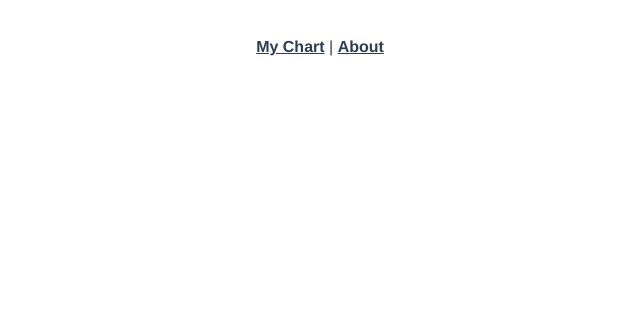
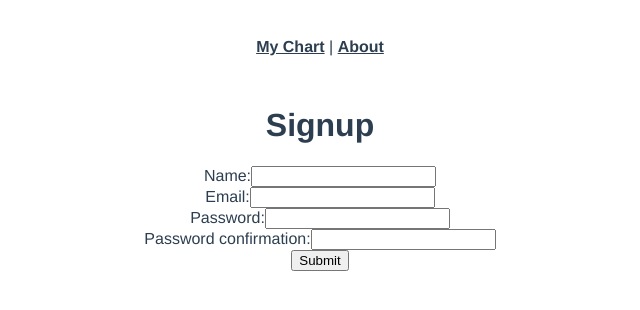
Before and after one commit to kellykaufman/Infinite-Loop-frontend, a Vue app: page /signup in a window 1280 px wide. Shown: the top 310 px of the page, without its empty margins (320-960 px from the left). Built offline with nearby package versions, Linux system fonts and the light colour scheme.

Commit message:
adds signup and routes

```diff
--- a/src/router/index.js
+++ b/src/router/index.js
@@ -1,10 +1,19 @@
 import Vue from "vue";
 import VueRouter from "vue-router";
 import MyChartIndex from "../views/MyChartIndex.vue";
+import Signup from "../views/Signup.vue";
 
 Vue.use(VueRouter);
 
 const routes = [
+  {
+    //You declare this:
+    path: "/signup",
+    // Comes from class div:
+    name: "signup",
+    // This is the name of the file:
+    component: Signup,
+  },
   {
     //You declare this:
     path: "/chart-index",
--- /dev/null
+++ b/src/views/Signup.vue
@@ -0,0 +1,53 @@
+<template>
+  <div class="signup">
+    <form v-on:submit.prevent="submit()">
+      <h1>Signup</h1>
+      <ul>
+        <li v-for="error in errors" v-bind:key="error">{{ error }}</li>
+      </ul>
+      <div>
+        <label>Name:</label>
+        <input type="text" v-model="newUserParams.name" />
+      </div>
+      <div>
+        <label>Email:</label>
+        <input type="email" v-model="newUserParams.email" />
+      </div>
+      <div>
+        <label>Password:</label>
+        <input type="password" v-model="newUserParams.password" />
+      </div>
+      <div>
+        <label>Password confirmation:</label>
+        <input type="password" v-model="newUserParams.password_confirmation" />
+      </div>
+      <input type="submit" value="Submit" />
+    </form>
+  </div>
+</template>
+
+<script>
+import axios from "axios";
+
+export default {
+  data: function () {
+    return {
+      newUserParams: {},
+      errors: [],
+    };
+  },
+  methods: {
+    submit: function () {
+      axios
+        .post("/users", this.newUserParams)
+        .then((response) => {
+          console.log(response.data);
+          this.$router.push("/login");
+        })
+        .catch((error) => {
+          this.errors = error.response.data.errors;
+        });
+    },
+  },
+};
+</script>
```
